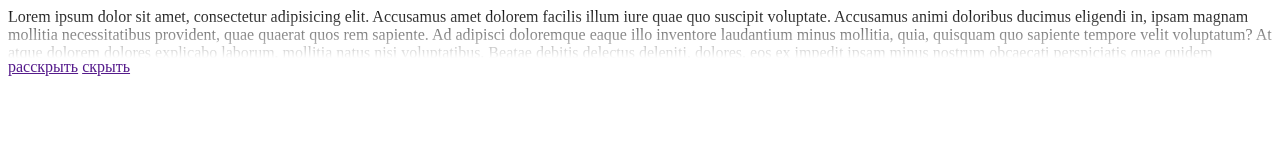
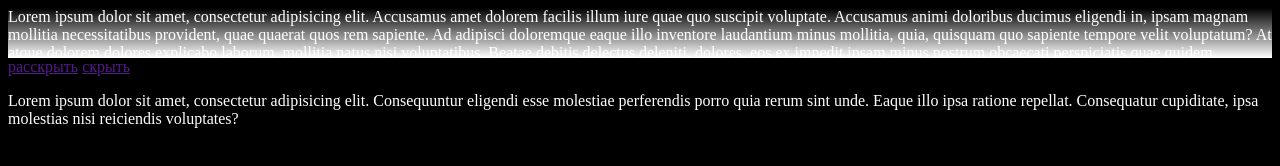
Before and after one commit to WalteeerWhiteee/pon2, a plain HTML site: page index.html in a window 1280 px wide. Drawn offline with Linux system fonts and the light colour scheme.

Commit message:
second comit

```diff
--- a/index.html
+++ b/index.html
@@ -12,7 +12,9 @@
 <a href="" class="toggle-btn">расскрыть</a>
 <a href="" class="toggle-btn2">скрыть</a>
 
-
+<div class="pon">
+    <p class="p">Lorem ipsum dolor sit amet, consectetur adipisicing elit. Consequuntur eligendi esse molestiae perferendis porro quia rerum sint unde. Eaque illo ipsa ratione repellat. Consequatur cupiditate, ipsa molestias nisi reiciendis voluptates?</p>
+</div>
 
 
 
--- a/style.css
+++ b/style.css
@@ -1,4 +1,8 @@
+body{
+    background-color: black;
+}
 .text{
+    color: white;
     height: 50px;
     position: relative;
     overflow: hidden;
@@ -9,6 +13,9 @@
 }
 .text-open .toggle{
     display: none;
+}
+.p{
+    color: white;
 }
 .toggle{
     /*background-image: -webkit-linear-gradient(rgba(255,255,255,0)0%, #fff 100%);*/
```
